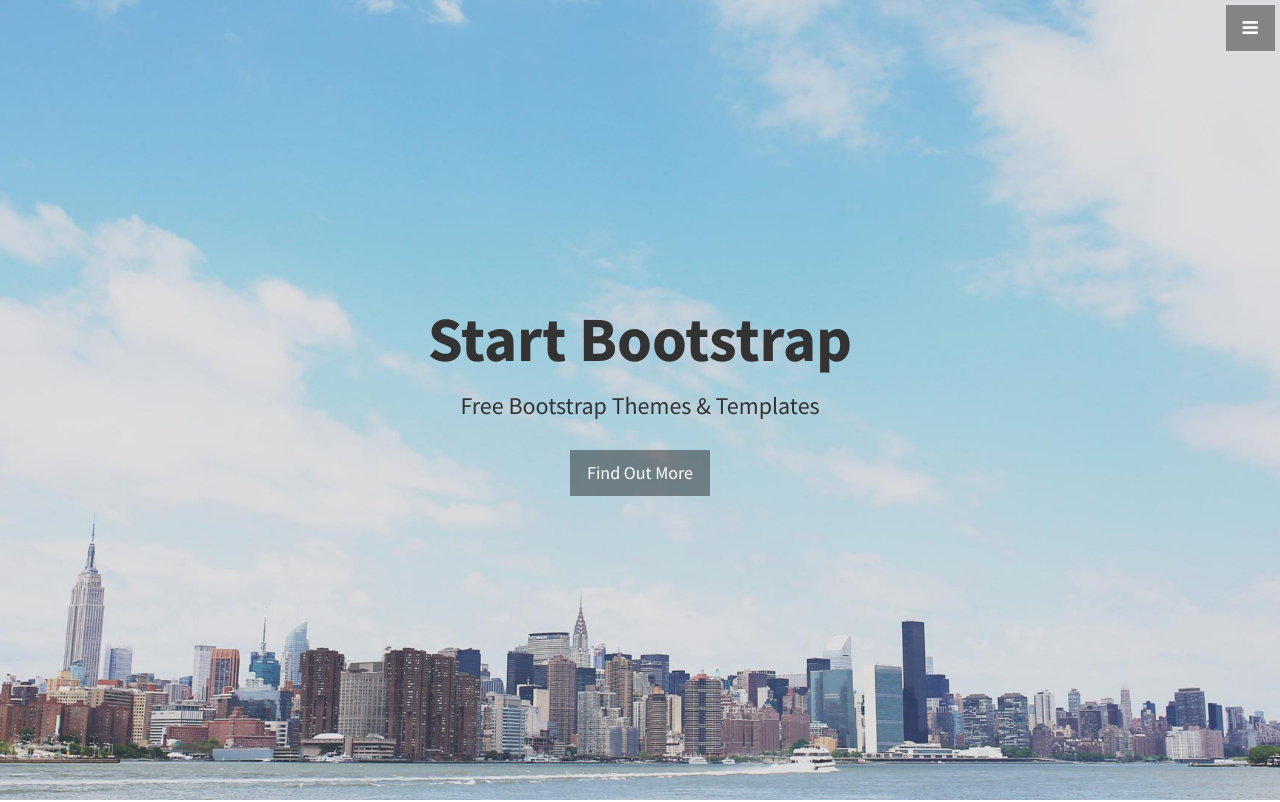
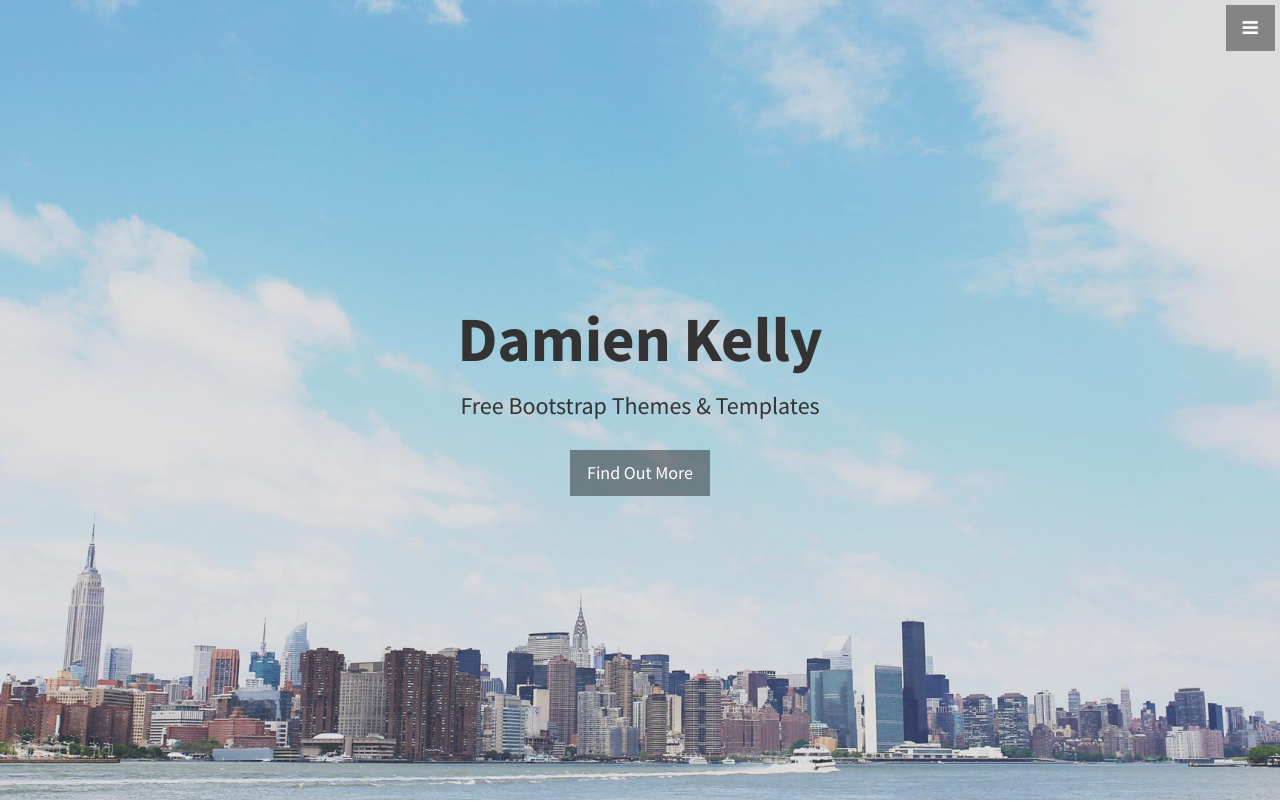
Before and after one commit to DamoKell85/DamoKell85.github.io, a plain HTML site: page index.html in a window 1280 px wide. Shown: the top 802 px of the page. Drawn offline with Linux system fonts and the light colour scheme.

Commit message:
added Damien Kelly instead of Start Bootstrap

```diff
--- a/index.html
+++ b/index.html
@@ -61,7 +61,7 @@
     <!-- Header -->
     <header id="top" class="header">
         <div class="text-vertical-center">
-            <h1>Start Bootstrap</h1>
+            <h1>Damien Kelly</h1>
             <h3>Free Bootstrap Themes &amp; Templates</h3>
             <br>
             <a href="#about" class="btn btn-dark btn-lg">Find Out More</a>
```
